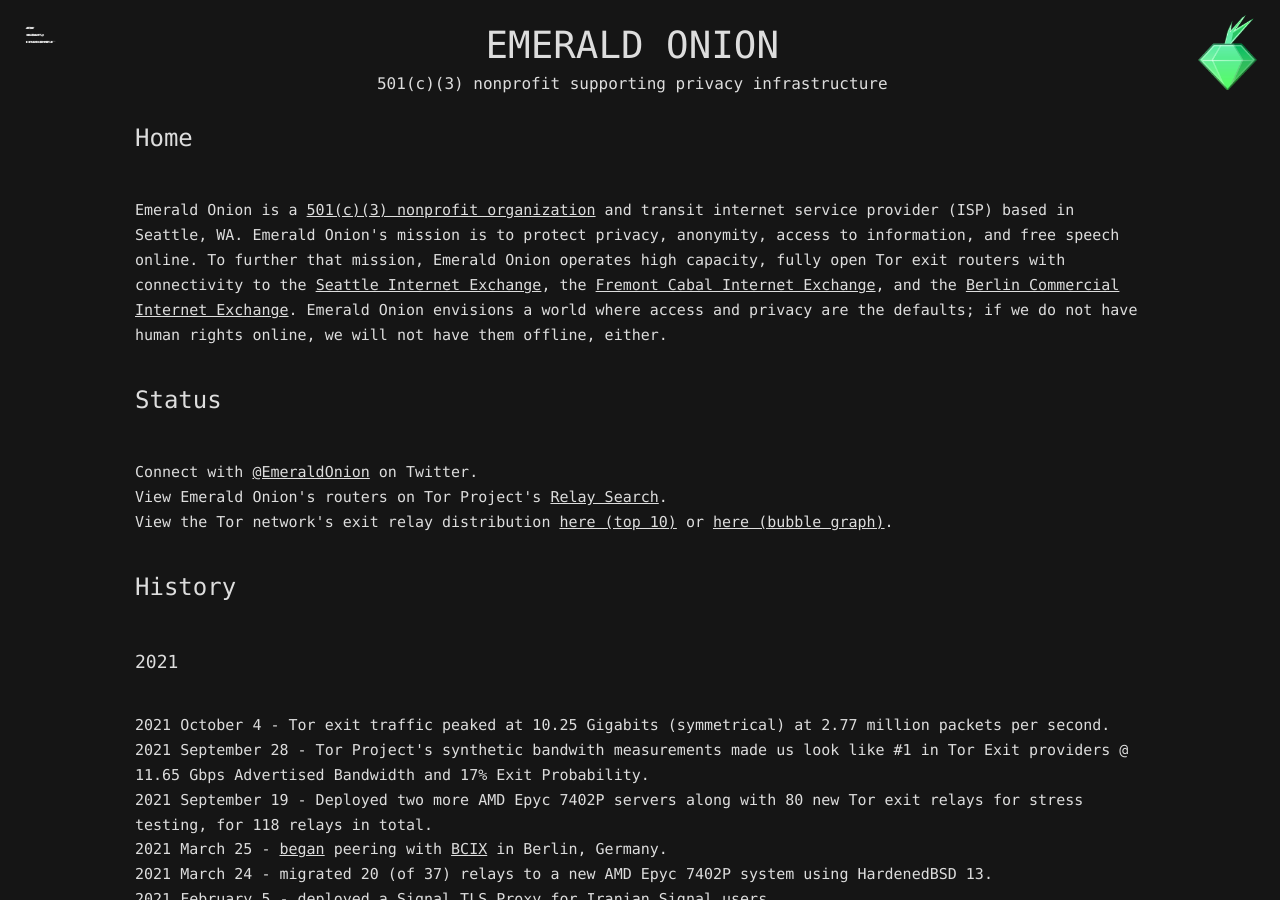
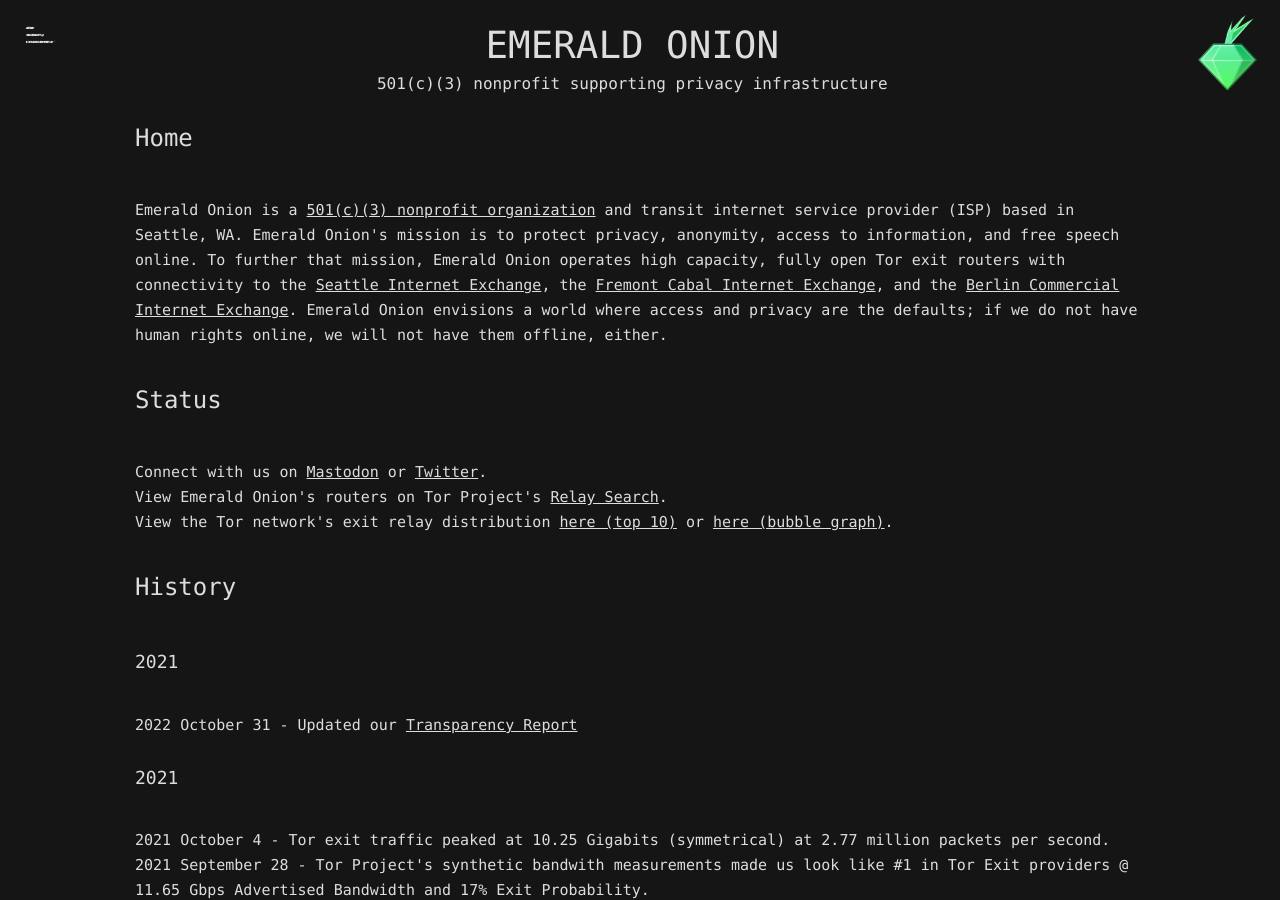
Before and after one commit to emeraldonion/emeraldonion.github.io, a Jekyll site: the page index.html, which Jekyll copies as it is, in a window 1280 px wide and 900 px high. Built offline with Jekyll 4.4.1, drawn with Linux system fonts in a browser that asks for light colours.

Commit message:
mastodon and transparency updates

```diff
--- a/index.html
+++ b/index.html
@@ -32,10 +32,12 @@
         <h1>Home</h1>
 		<br />Emerald Onion is a <a href="https://www.guidestar.org/profile/82-2009438" target="_blank">501(c)(3) nonprofit organization</a> and transit internet service provider (ISP) based in Seattle, WA. Emerald Onion's mission is to protect privacy, anonymity, access to information, and free speech online. To further that mission, Emerald Onion operates high capacity, fully open Tor exit routers with connectivity to the <a href="https://www.seattleix.net/">Seattle Internet Exchange</a>, the <a href="https://fcix.net/">Fremont Cabal Internet Exchange</a>, and the <a href="https://www.bcix.de/">Berlin Commercial Internet Exchange</a>. Emerald Onion envisions a world where access and privacy are the defaults; if we do not have human rights online, we will not have them offline, either.
 	<h1>Status</h1>
-		<br />Connect with <a href="https://twitter.com/emeraldonion" target="_blank">@EmeraldOnion</a> on Twitter.
+	    	<br />Connect with us on <a href="https://digitalcourage.social/@EmeraldOnion" target="_blank">Mastodon</a> or <a href="https://twitter.com/emeraldonion" target="_blank">Twitter</a>.
 		<br />View Emerald Onion's routers on Tor Project's <a href="https://metrics.torproject.org/rs.html#search/as:396507" target="_blank">Relay Search</a>.
 		<br />View the Tor network's exit relay distribution <a href="https://metrics.torproject.org/rs.html#aggregate/as/flag:exit" target="_blank">here (top 10)</a> or <a href="https://metrics.torproject.org/bubbles.html#network-family-exits-only" target="_blank">here (bubble graph)</a>.
 	<h1>History</h1>
+	    	<h3>2021</h3>
+	    		<br />2022 October 31 - Updated our <a href="https://emeraldonion.org/transparency">Transparency Report</a>
 	    	<h3>2021</h3>
 			<br />2021 October 4 - Tor exit traffic peaked at 10.25 Gigabits (symmetrical) at 2.77 million packets per second.
 			<br />2021 September 28 - Tor Project's synthetic bandwith measurements made us look like #1 in Tor Exit providers @ 11.65 Gbps Advertised Bandwidth and 17% Exit Probability.
```
